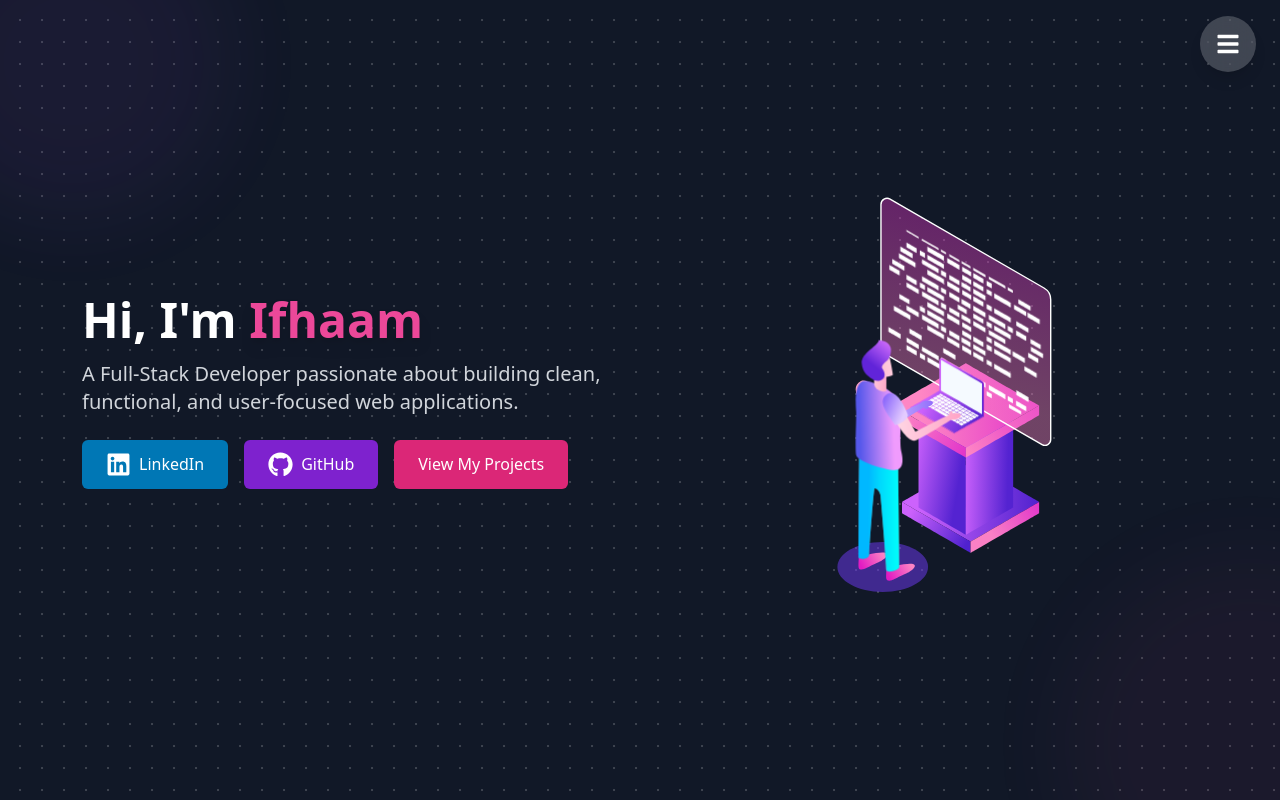
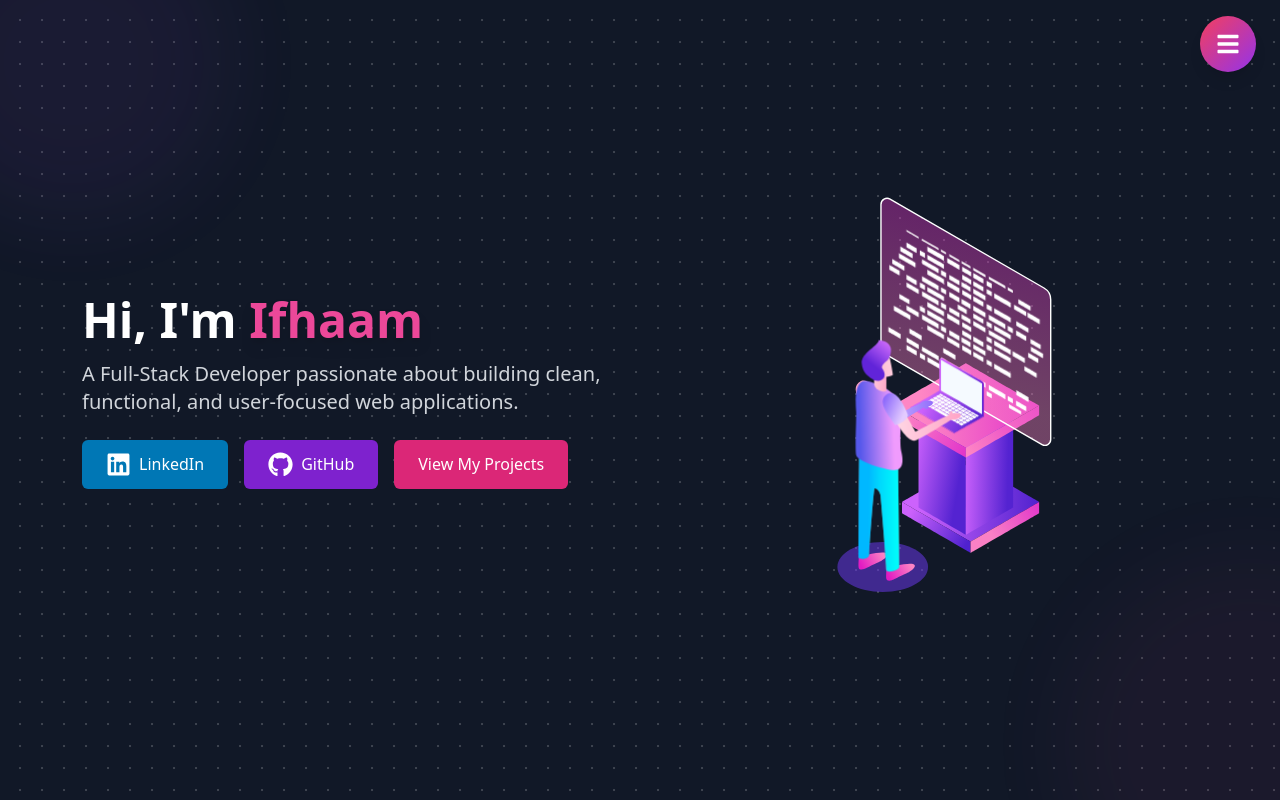
Before and after one commit to IfhaamZ/Personal_Portfolio, a React (Create React App) app: page / in a window 1280 px wide. Shown: the top 800 px of the page. Built offline with nearby package versions, Linux system fonts and the light colour scheme.

Commit message:
Bug fixes for nav bar

```diff
--- a/src/components/navbar.jsx
+++ b/src/components/navbar.jsx
@@ -23,7 +23,7 @@ const Navbar = () => {
           ${
             isOpen
               ? "bg-gradient-to-br from-rose-500 to-purple-600 hover:from-rose-600 hover:to-purple-700"
-              : "bg-white/20 hover:bg-white/30"
+              : "bg-gradient-to-br from-rose-500 to-purple-600 hover:from-rose-600 hover:to-purple-700"
           }
           backdrop-blur-lg text-white shadow-lg z-50`}
       >
```
